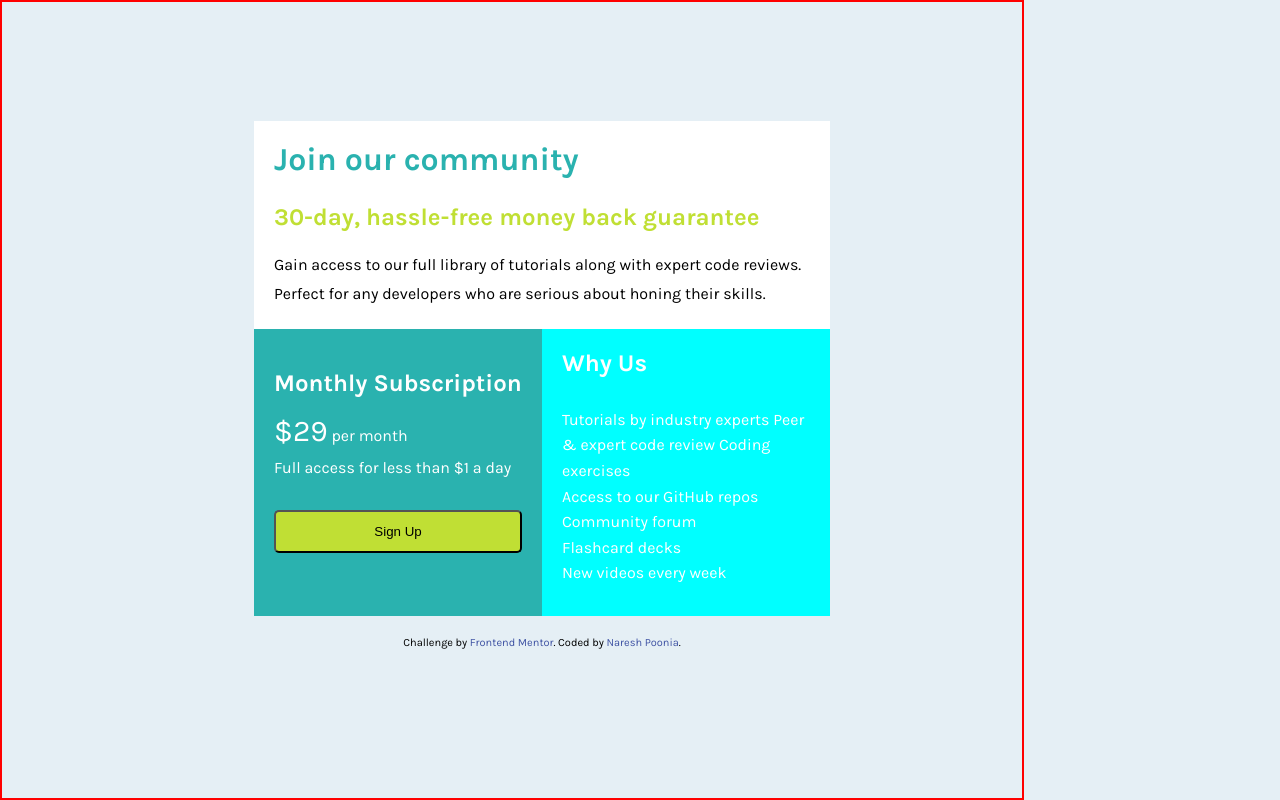
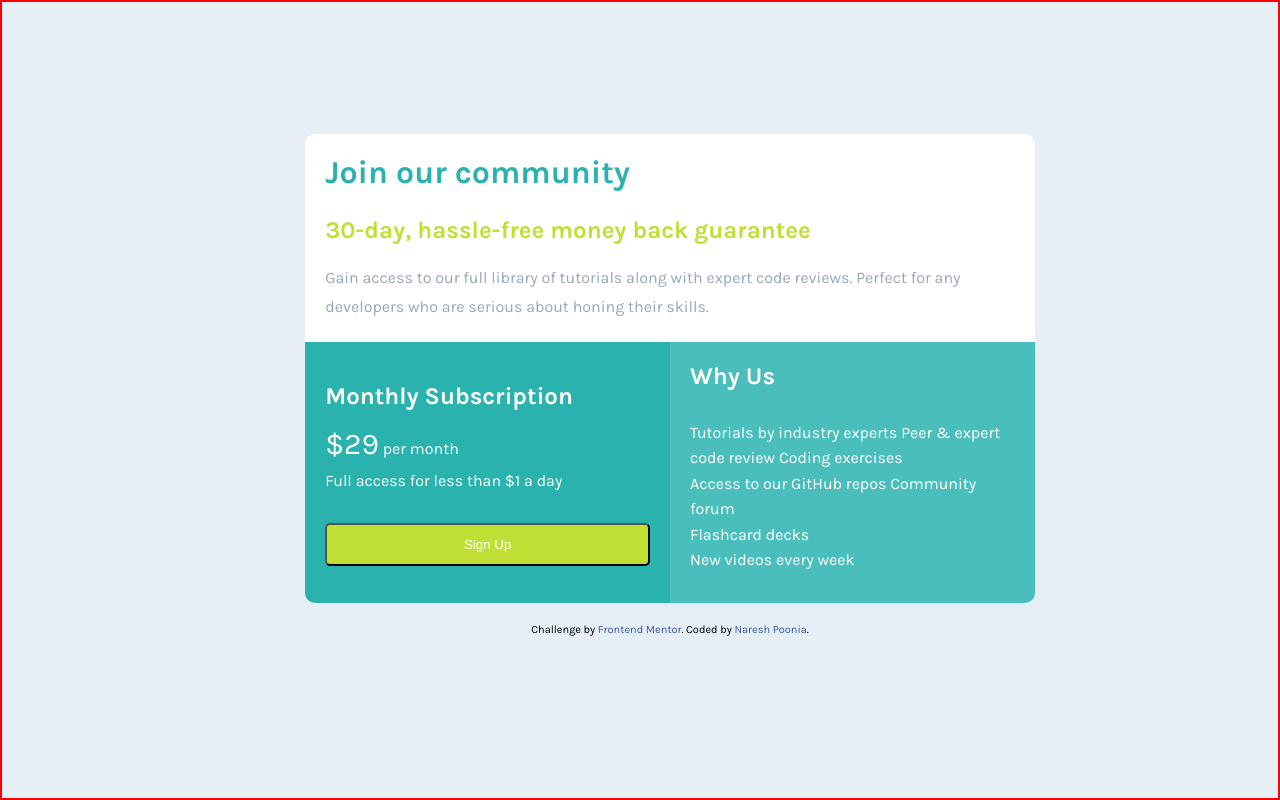
Before and after one commit to nareshpoonia/frontendmentor-single-price-grid-challenge, a plain HTML site: page index.html in a window 1280 px wide. Drawn offline with Linux system fonts and the light colour scheme.

Commit message:
Added border radius for the card, Change font- colors, Button color, Why-us section background color, updated Readme file

```diff
--- a/index.html
+++ b/index.html
@@ -46,7 +46,8 @@
         <div class="pricing-section">
           <h2 class="subscription">Monthly Subscription</h2>
           <p class="pricing">
-            <span class="dollar">&dollar;29</span> per month <br />
+            <span class="dollar">&dollar;29</span>
+            <span class="month">per month</span> <br />
             Full access for less than &dollar;1 a day
           </p>
           <a href="#"><button class="btn">Sign Up</button></a>
--- a/style.css
+++ b/style.css
@@ -22,9 +22,10 @@ body {
   min-height: 100vh;
   display: flex;
   flex-direction: column;
-  max-width: 900px;
   justify-content: center;
   align-items: center;
+  width: 100vw;
+  width: inherit;
 }
 
 .container {
@@ -42,6 +43,8 @@ body {
 .services-section {
   background-color: white;
   padding: 20px;
+  border-top-left-radius: 10px;
+  border-top-right-radius: 10px;
 }
 
 .invitation {
@@ -56,6 +59,7 @@ body {
 
 .services {
   line-height: 1.8;
+  color: var(--grayish-blue);
 }
 .sidebyside {
   padding: 0;
@@ -91,10 +95,18 @@ button {
   width: 100%;
   background-color: var(--bright-yellow);
   border-radius: 5px;
+  color: white;
+}
+
+button:hover {
+  background-color: white;
+  color: var(--bright-yellow);
 }
 
 .why-us {
-  background-color: cyan;
+  background-color: rgba(74, 190, 189, 255);
+  border-bottom-left-radius: 10px;
+  border-bottom-right-radius: 10px;
 }
 
 .why {
@@ -140,11 +152,13 @@ button {
     flex-basis: 50%;
     flex-grow: 0;
     flex-shrink: 1;
+    border-bottom-left-radius: 10px;
   }
   .why-us {
     flex-basis: 50%;
     flex-grow: 0;
     flex-shrink: 1;
+    border-bottom-left-radius: 0px;
   }
   .attribution {
     flex-direction: column;
@@ -158,9 +172,6 @@ button {
   }
 }
 @media (min-width: 1024px) {
-  body {
-    max-width: 1024px;
-  }
   .container {
     max-width: 1024px;
     width: 64%;
```
Also changed, not shown: 1 other file.
